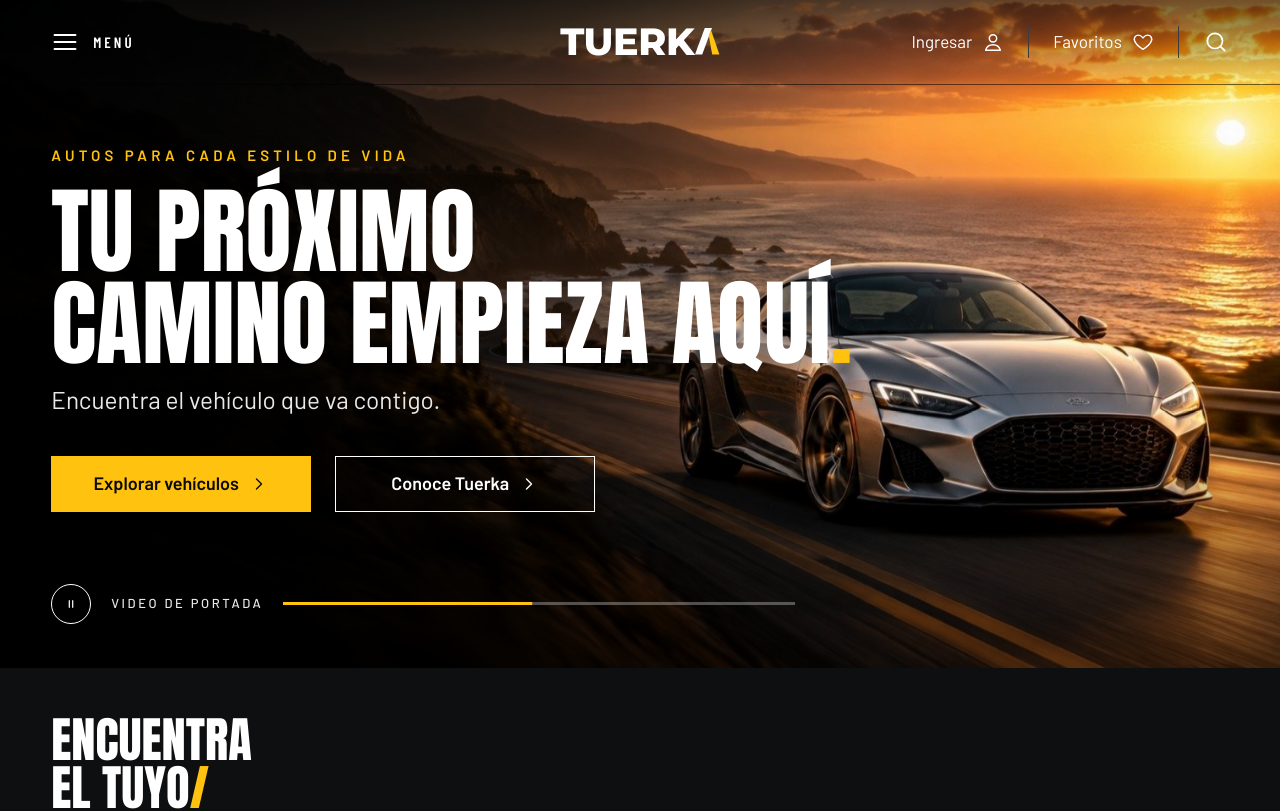
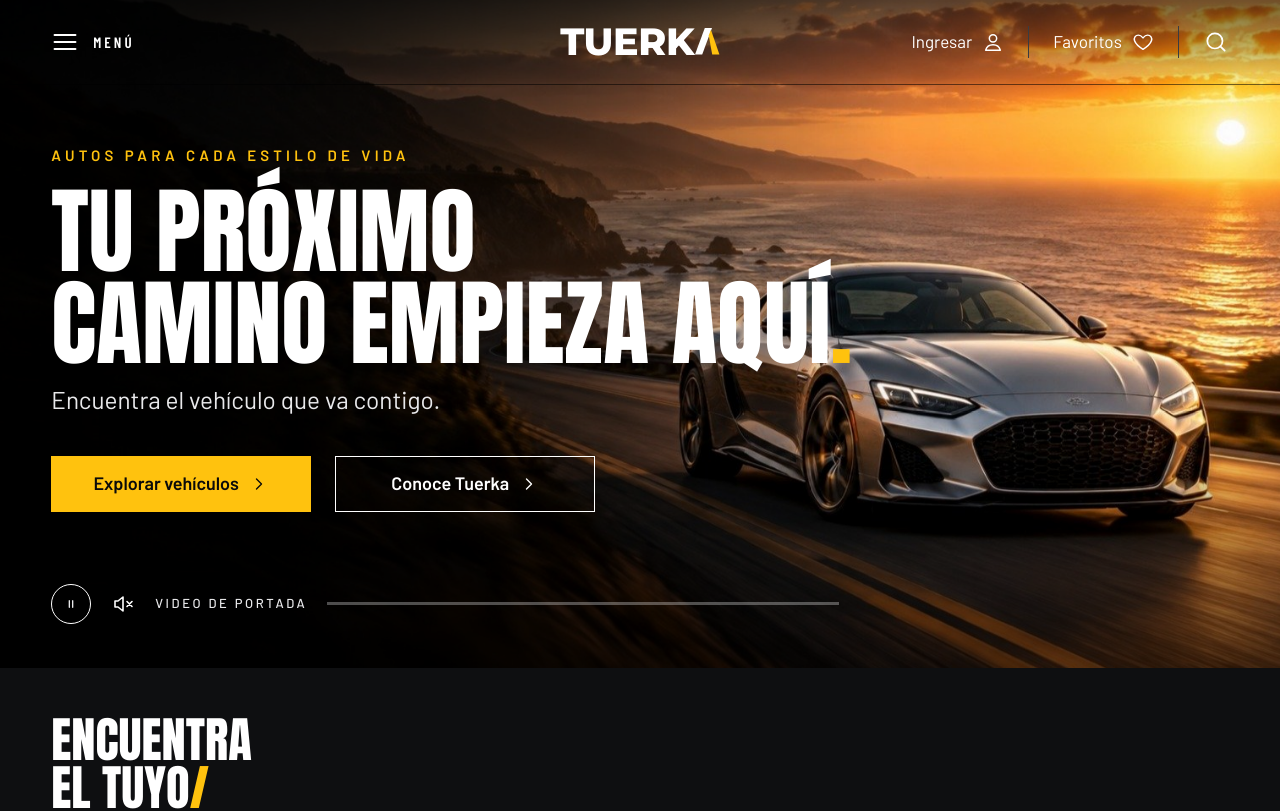
Before and after one commit to Dgirto/ProyectoTuerka, a React (Vite) app: page / in a window 1280 px wide. Shown: the top 811 px of the page. Built offline with nearby package versions, Linux system fonts and the light colour scheme; no server answers.

Commit message:
Portada con transición de imagen a video

```diff
--- a/src/components/Icons.jsx
+++ b/src/components/Icons.jsx
@@ -26,6 +26,8 @@ export const ChevronLeft = make(<path d="M15 6l-6 6 6 6" />);
 export const ArrowRight = make(<><path d="M4 12h16" /><path d="M14 6l6 6-6 6" /></>);
 export const PauseIcon = make(<><path d="M10 8v8" /><path d="M14 8v8" /></>);
 export const PlayIcon = make(<path d="M9 7l8 5-8 5z" fill="currentColor" />);
+export const VolumeOffIcon = make(<><path d="M4 9h3l5-4v14l-5-4H4z" /><path d="M16 9.5l5 5M21 9.5l-5 5" /></>);
+export const VolumeOnIcon = make(<><path d="M4 9h3l5-4v14l-5-4H4z" /><path d="M16 9a4 4 0 010 6M18.5 6.5a7.5 7.5 0 010 11" /></>);
 export const InfoIcon = make(<><circle cx="12" cy="12" r="9" /><path d="M12 11v5" /><path d="M12 8h.01" /></>);
 export const TagIcon = make(<><path d="M3 12V4h8l10 10-8 8z" /><circle cx="7.5" cy="7.5" r="1.3" /></>);
 export const DollarIcon = make(<><circle cx="12" cy="12" r="9" /><path d="M15 9.5c-.5-1-1.6-1.5-3-1.5-1.7 0-3 .8-3 2s1.3 1.7 3 2 3 .8 3 2-1.3 2-3 2c-1.4 0-2.5-.5-3-1.5" /><path d="M12 6v12" /></>);
--- a/src/pages/Home.css
+++ b/src/pages/Home.css
@@ -23,8 +23,22 @@
   animation: hero-zoom 12s ease-in-out infinite alternate;
 }
 
-.hero--paused .hero__media img,
-.hero--paused .hero__progress span {
+.hero__video {
+  position: absolute;
+  inset: 0;
+  width: 100%;
+  height: 100%;
+  object-fit: cover;
+  object-position: 70% 60%;
+  opacity: 0;
+  transition: opacity 1.4s ease;
+}
+
+.hero--video .hero__video {
+  opacity: 1;
+}
+
+.hero--paused .hero__media img {
   animation-play-state: paused;
 }
 
@@ -88,6 +102,15 @@
   color: var(--black);
 }
 
+.hero__mute {
+  display: inline-flex;
+  color: var(--white);
+}
+
+.hero__mute:hover {
+  color: var(--yellow);
+}
+
 .hero__player-label {
   white-space: nowrap;
   color: var(--text);
@@ -109,17 +132,8 @@
   position: absolute;
   inset: 0;
   background: var(--yellow);
+  transform: scaleX(0);
   transform-origin: left;
-  animation: hero-progress 12s linear infinite;
-}
-
-@keyframes hero-progress {
-  from {
-    transform: scaleX(0);
-  }
-  to {
-    transform: scaleX(1);
-  }
 }
 
 /* Buscador */
--- a/src/pages/Home.jsx
+++ b/src/pages/Home.jsx
@@ -1,15 +1,90 @@
-import { useState } from 'react';
+import { useEffect, useRef, useState } from 'react';
 import { Link, useNavigate } from 'react-router-dom';
-import { ChevronRight, DollarIcon, InfoIcon, PauseIcon, PlayIcon, TagIcon, TYPE_ICONS, CarSedan, ArrowRight } from '../components/Icons';
+import { ChevronRight, DollarIcon, InfoIcon, PauseIcon, PlayIcon, TagIcon, TYPE_ICONS, CarSedan, ArrowRight, VolumeOffIcon, VolumeOnIcon } from '../components/Icons';
 import { Select } from '../components/ui';
 import VehicleCard from '../components/VehicleCard';
 import { BRANDS, BUDGETS, VEHICLE_TYPES, vehicles } from '../data/vehicles';
 import hero from '../assets/hero-1.jpg';
+import heroVideo from '../assets/hero.mp4';
+import heroVideoSmall from '../assets/hero-720.mp4';
 import './Home.css';
+
+// Tiempo que se muestra la imagen de portada antes de pasar al video.
+const IMAGE_HOLD_MS = 2500;
+
+const prefersReducedMotion = () =>
+  typeof window !== 'undefined' && window.matchMedia?.('(prefers-reduced-motion: reduce)').matches;
+
+// Portada: arranca con la imagen y hace un fundido al video cuando está listo.
+function useHeroVideo() {
+  const videoRef = useRef(null);
+  const progressRef = useRef(null);
+  const heroRef = useRef(null);
+  const [playing, setPlaying] = useState(() => !prefersReducedMotion());
+  const [muted, setMuted] = useState(true);
+  const [showVideo, setShowVideo] = useState(false);
+  const [ready, setReady] = useState(false);
+  const [inView, setInView] = useState(true);
+
+  // Espera a que el video pueda reproducirse y deja ver la imagen unos segundos.
+  useEffect(() => {
+    if (!ready || showVideo || !playing) return undefined;
+    const t = setTimeout(() => setShowVideo(true), IMAGE_HOLD_MS);
+    return () => clearTimeout(t);
+  }, [ready, showVideo, playing]);
+
+  // Reproduce o pausa según el botón y si la portada está a la vista.
+  useEffect(() => {
+    const video = videoRef.current;
+    if (!video || !showVideo) return;
+    if (playing && inView) video.play().catch(() => setPlaying(false));
+    else video.pause();
+  }, [playing, inView, showVideo]);
+
+  useEffect(() => {
+    if (videoRef.current) videoRef.current.muted = muted;
+  }, [muted]);
+
+  // Pausa el video cuando la portada sale de pantalla para ahorrar batería.
+  useEffect(() => {
+    const el = heroRef.current;
+    if (!el || !('IntersectionObserver' in window)) return undefined;
+    const io = new IntersectionObserver(([entry]) => setInView(entry.isIntersecting), { threshold: 0.15 });
+    io.observe(el);
+    return () => io.disconnect();
+  }, []);
+
+  // Barra de progreso sincronizada con el video.
+  useEffect(() => {
+    const video = videoRef.current;
+    const bar = progressRef.current;
+    if (!video || !bar || !showVideo) return undefined;
+    let raf;
+    const tick = () => {
+      if (video.duration) bar.style.transform = `scaleX(${video.currentTime / video.duration})`;
+      raf = requestAnimationFrame(tick);
+    };
+    raf = requestAnimationFrame(tick);
+    return () => cancelAnimationFrame(raf);
+  }, [showVideo]);
+
+  return {
+    heroRef,
+    videoRef,
+    progressRef,
+    playing,
+    muted,
+    showVideo,
+    togglePlay: () => setPlaying((p) => !p),
+    toggleMute: () => setMuted((m) => !m),
+    onReady: () => setReady(true),
+  };
+}
 
 export default function Home() {
   const navigate = useNavigate();
-  const [playing, setPlaying] = useState(true);
+  const hv = useHeroVideo();
+  const { playing } = hv;
   const [tipo, setTipo] = useState('');
   const [marca, setMarca] = useState('');
   const [presupuesto, setPresupuesto] = useState('');
@@ -25,9 +100,23 @@ export default function Home() {
 
   return (
     <div className="home">
-      <section className={`hero ${playing ? '' : 'hero--paused'}`}>
+      <section ref={hv.heroRef} className={`hero ${playing ? '' : 'hero--paused'} ${hv.showVideo ? 'hero--video' : ''}`}>
         <div className="hero__media" aria-hidden="true">
           <img src={hero} alt="" />
+          <video
+            ref={hv.videoRef}
+            className="hero__video"
+            muted
+            loop
+            playsInline
+            preload="auto"
+            poster={hero}
+            onCanPlayThrough={hv.onReady}
+            tabIndex={-1}
+          >
+            <source src={heroVideoSmall} type="video/mp4" media="(max-width: 900px)" />
+            <source src={heroVideo} type="video/mp4" />
+          </video>
         </div>
         <div className="hero__shade" aria-hidden="true" />
 
@@ -52,14 +141,23 @@ export default function Home() {
             <button
               type="button"
               className="hero__play"
-              onClick={() => setPlaying((p) => !p)}
-              aria-label={playing ? 'Pausar portada' : 'Reproducir portada'}
+              onClick={hv.togglePlay}
+              aria-label={playing ? 'Pausar video de portada' : 'Reproducir video de portada'}
             >
               {playing ? <PauseIcon size={20} /> : <PlayIcon size={18} />}
             </button>
+            <button
+              type="button"
+              className="hero__mute"
+              onClick={hv.toggleMute}
+              aria-label={hv.muted ? 'Activar sonido del video' : 'Silenciar video'}
+              aria-pressed={!hv.muted}
+            >
+              {hv.muted ? <VolumeOffIcon size={24} /> : <VolumeOnIcon size={24} />}
+            </button>
             <span className="hero__player-label">Video de portada</span>
             <span className="hero__progress" aria-hidden="true">
-              <span />
+              <span ref={hv.progressRef} />
             </span>
           </div>
         </div>
```
Also changed, not shown: 2 other files (tests, documents, lock files or other folders).
